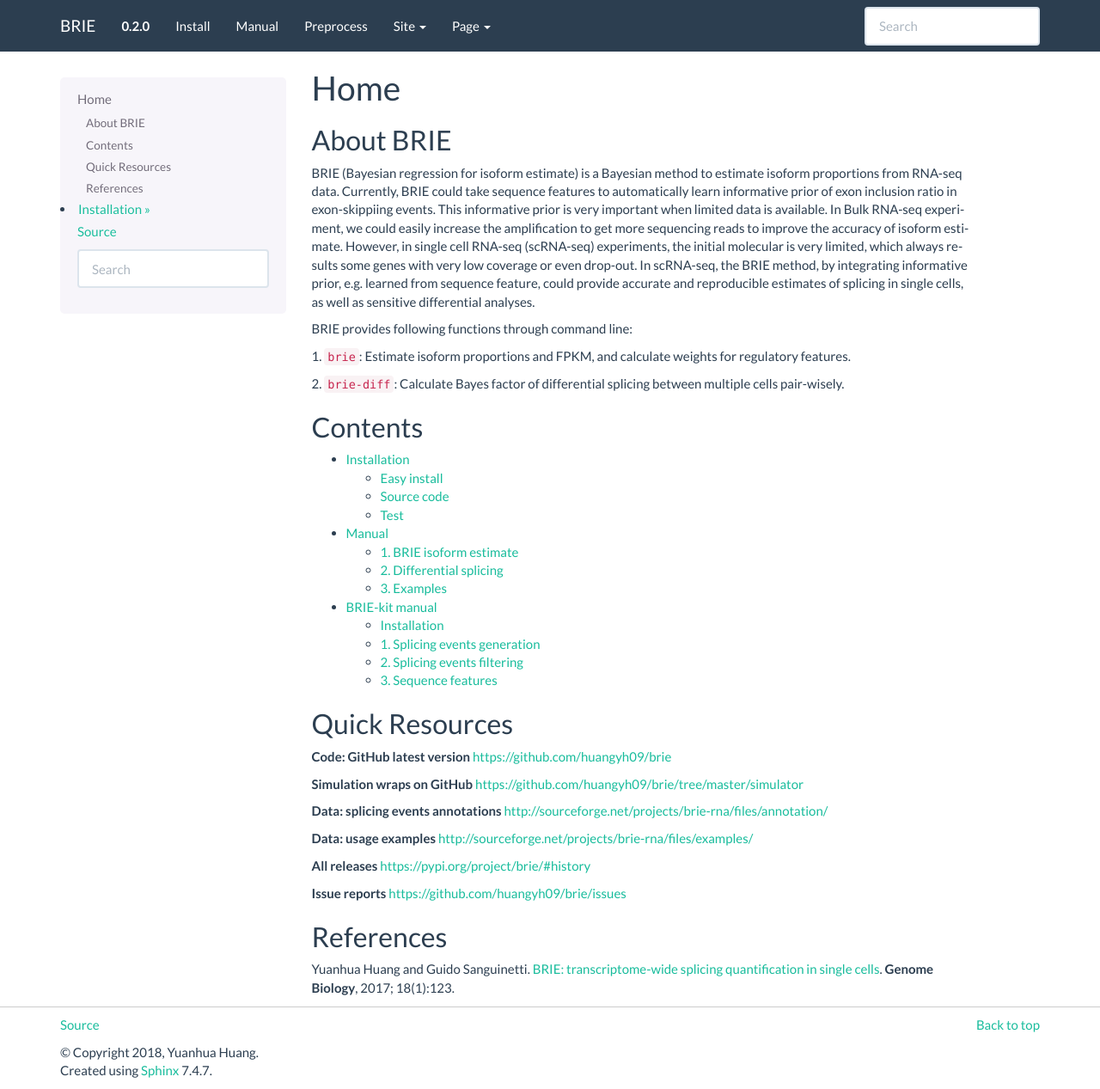
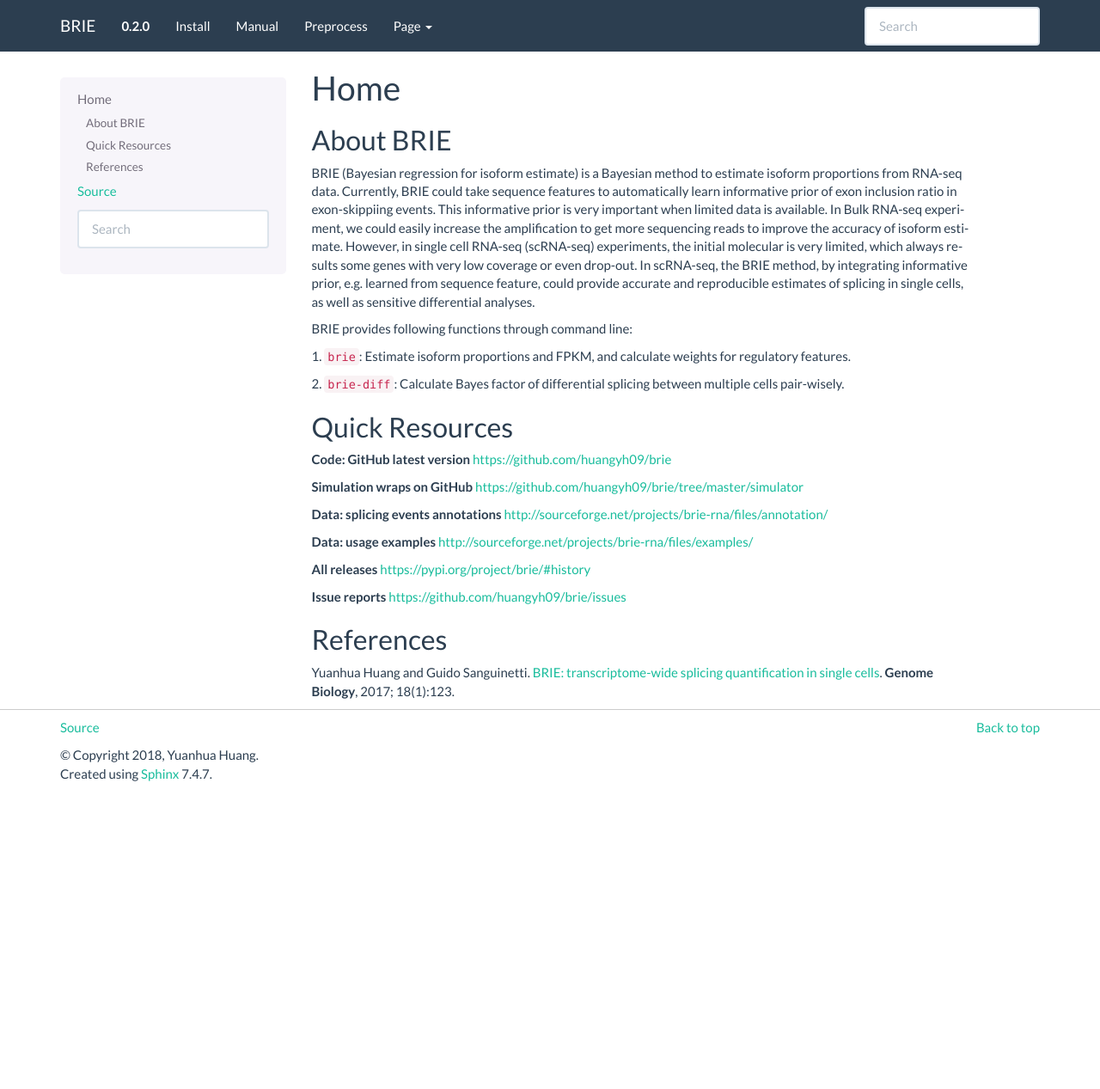
Before and after one commit to huangyh09/brie, a Sphinx documentation site: the page built from doc/index.rst, in a window 1280 px wide and 1267 px high. Shown: the whole window at 86% size. Built offline with Sphinx 7.4.7, drawn with Linux system fonts in a browser that asks for light colours; formulas are drawn with MathJax 3.

Commit message:
remove the contents in index.rst doc

```diff
--- a/doc/index.rst
+++ b/doc/index.rst
@@ -32,19 +32,6 @@ regulatory features.
 multiple cells pair-wisely.
 
 
-Contents
-========
-
-.. toctree::
-   :maxdepth: 2
-
-   install.rst
-   manual.rst
-   briekit.rst
-
-
-
-
 
 Quick Resources
 ===============
```
